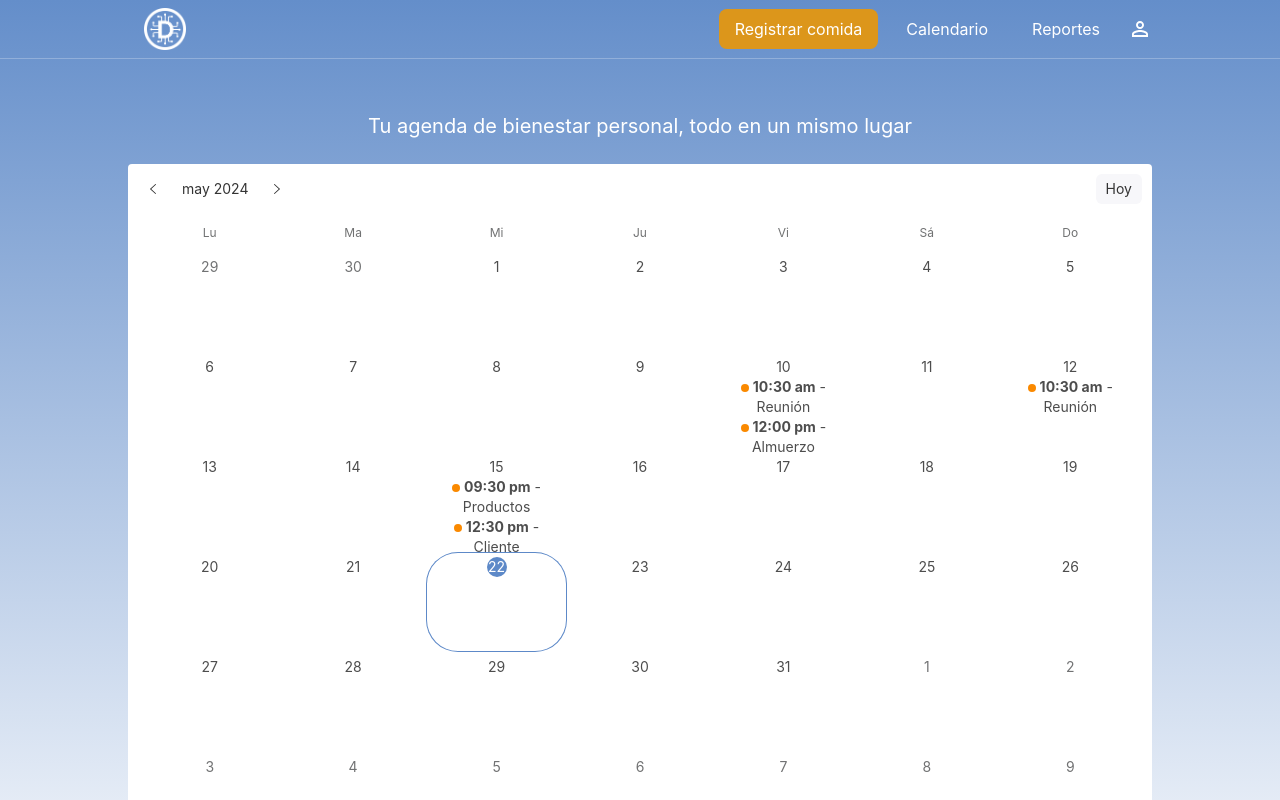
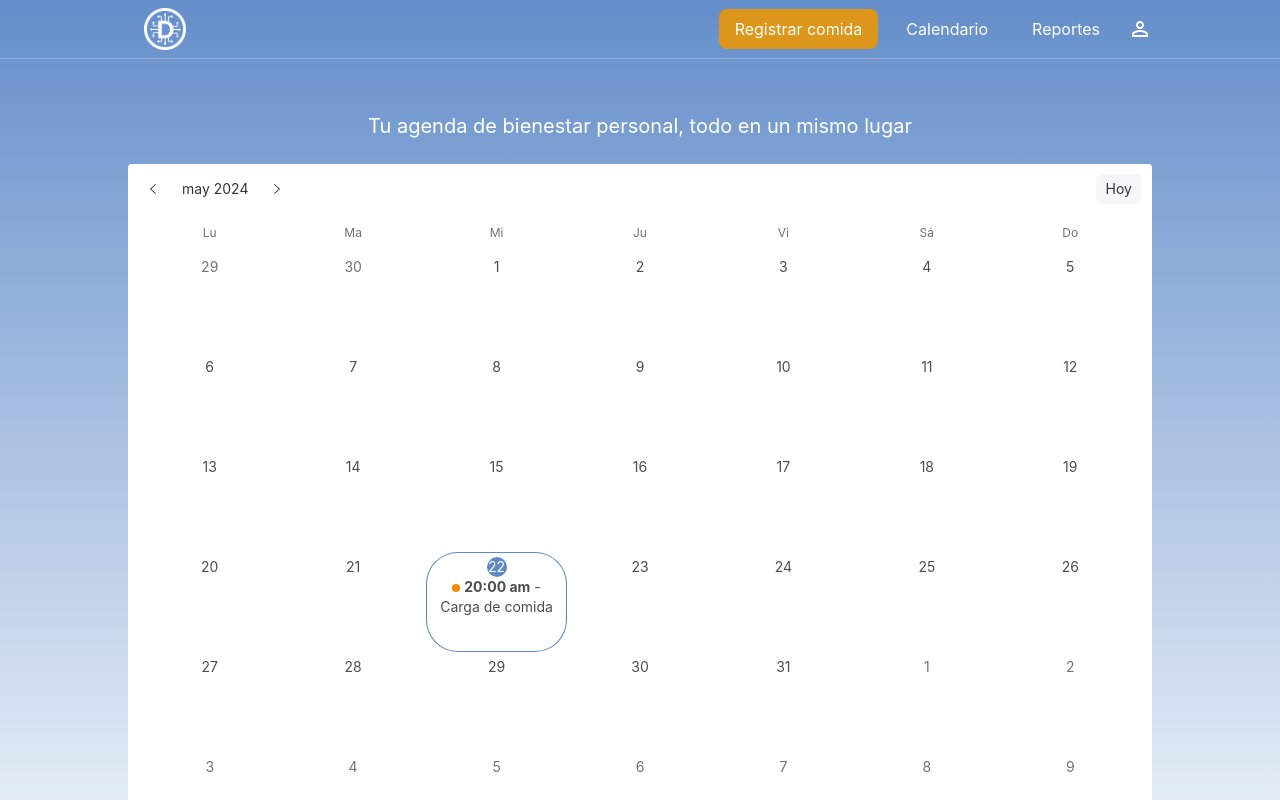
Before and after one commit to NuriaROrquin/diabetia, a Next.js app in the folder frontend/: page /calendar in a window 1280 px wide. Shown: the top 800 px of the page. Built offline with nearby package versions, Linux system fonts and the light colour scheme.

Commit message:
Update index.js

```diff
--- a/frontend/components/calendar/index.js
+++ b/frontend/components/calendar/index.js
@@ -9,20 +9,8 @@ import es_AR from 'rsuite/locales/es_AR';
 
 function getTodoList(date) {
     const todoLists = {
-        '2024-05-10': [
-            { time: '10:30 am', title: 'Reunión' },
-            { time: '12:00 pm', title: 'Almuerzo' }
-        ],
-        '2024-05-12': [
-            { time: '10:30 am', title: 'Reunión' }
-        ],
-        '2024-05-15': [
-            { time: '09:30 pm', title: 'Productos' },
-            { time: '12:30 pm', title: 'Cliente' },
-            { time: '02:00 pm', title: 'Producto' },
-            { time: '05:00 pm', title: 'Producto' },
-            { time: '06:30 pm', title: 'Reportando' },
-            { time: '10:00 pm', title: 'Irse' }
+        '2024-05-22': [
+            { time: '20:00 am', title: 'Carga de comida' },
         ],
     };
 
```
